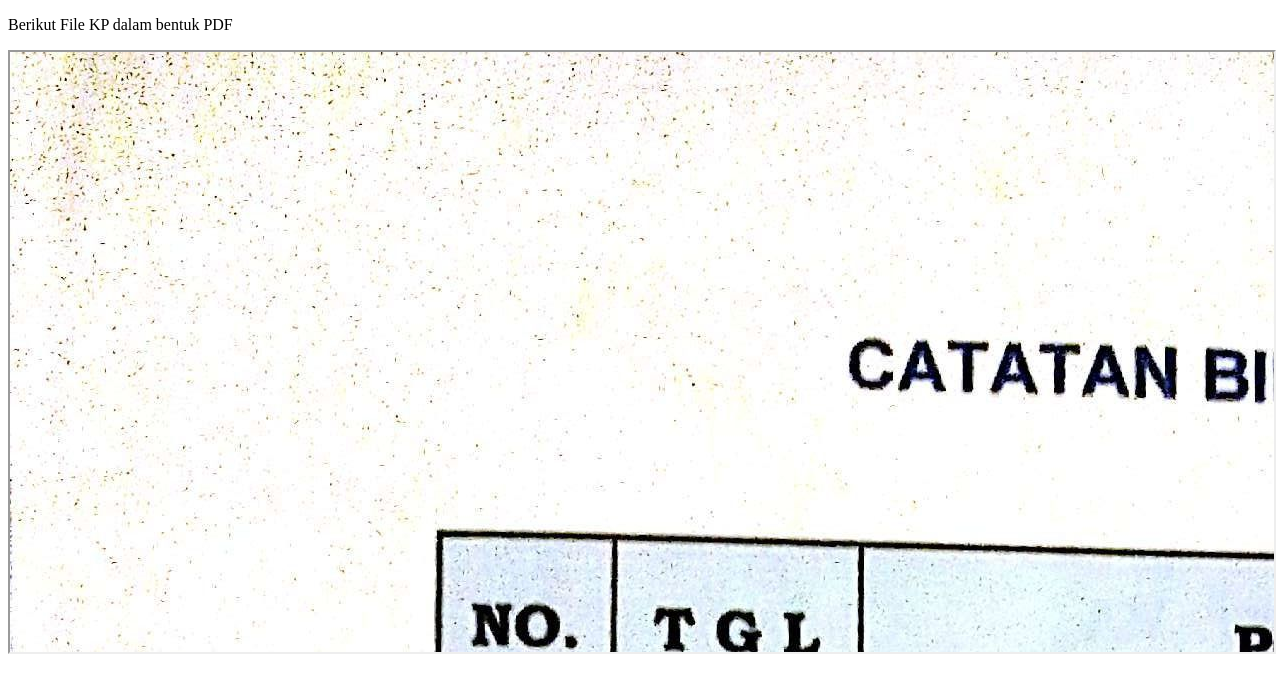
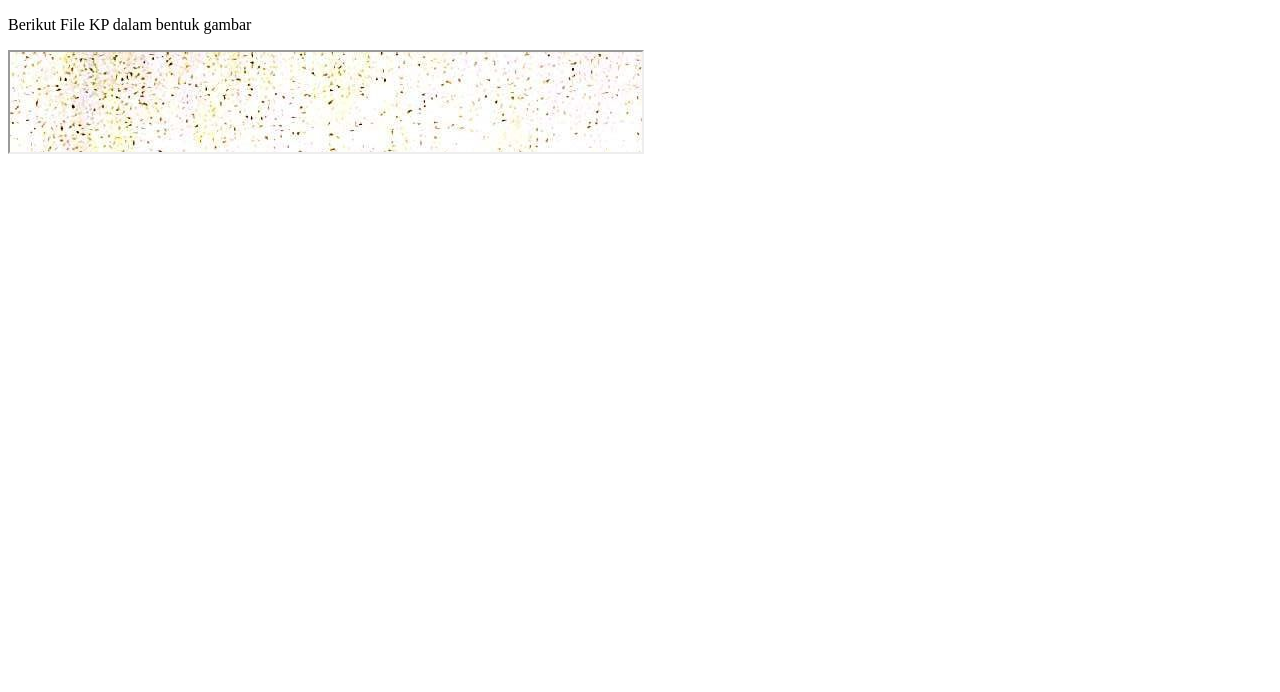
Before and after one commit to kristian-susanto/kartu-bimbingan-kp, a plain HTML site: page index.html in a window 1280 px wide. Drawn offline with Linux system fonts and the light colour scheme.

Commit message:
edit html

```diff
--- a/index.html
+++ b/index.html
@@ -3,10 +3,10 @@
   <head>
     <meta charset="UTF-8" />
     <meta name="viewport" content="width=device-width, initial-scale=1.0" />
-    <title>Menampilkan PDF</title>
+    <title>Menampilkan Kartu Bimbingan KP</title>
   </head>
   <body>
-    <p>Berikut File KP dalam bentuk PDF</p>
-    <iframe src="KartuBimbinganKPView.jpg" width="100%" height="600px"></iframe>
+    <p>Berikut File KP dalam bentuk gambar</p>
+    <iframe src="KartuBimbinganKPView.jpg" width="50%" height="100px"></iframe>
   </body>
 </html>
```
